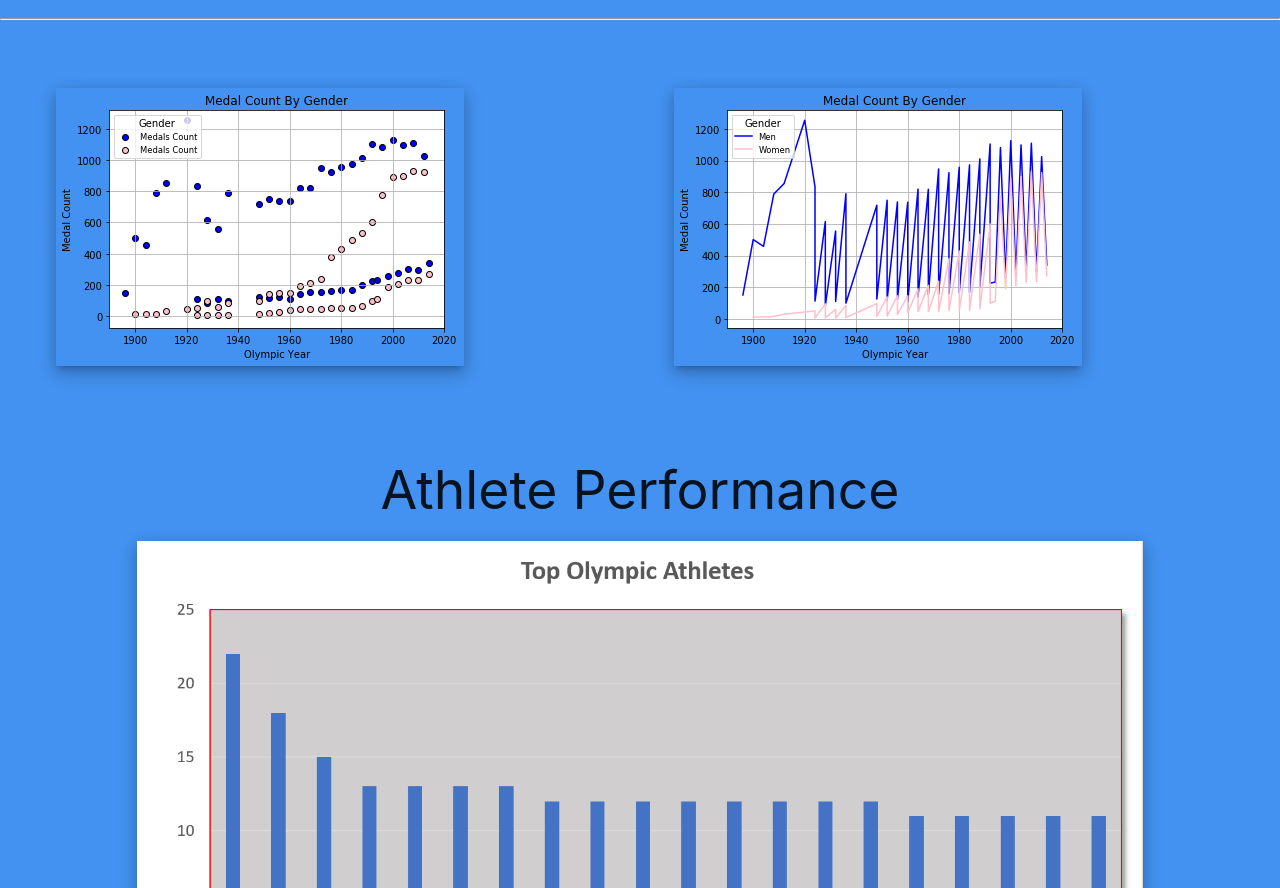
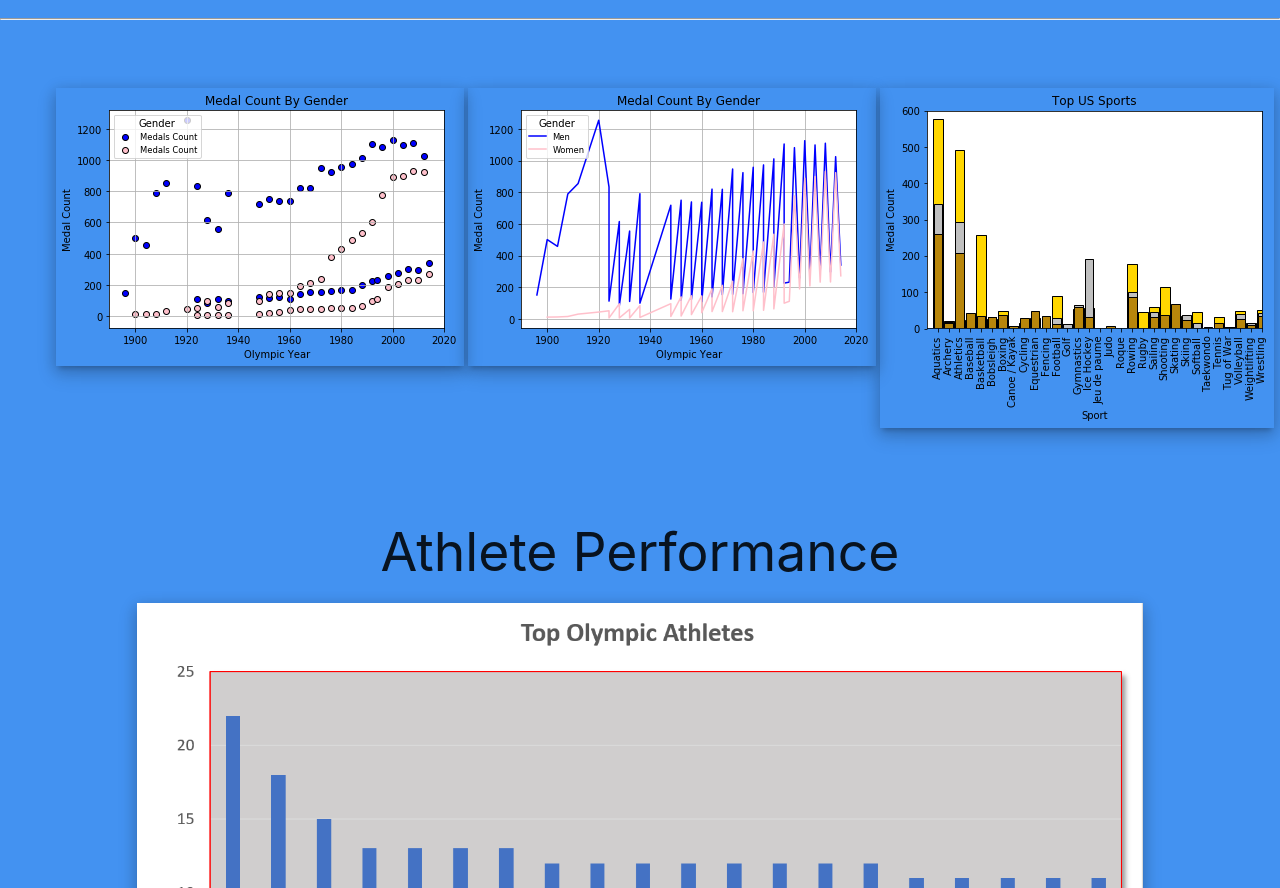
Before and after one commit to brittney-joyce/Olympic-Data-Analysis, a plain HTML site: page index.html in a window 1280 px wide. Shown: the part 4778-5666 px from the top of the page. Drawn offline with nearby package versions, Linux system fonts and the light colour scheme; a web font is replaced by a local one.

Commit message:
Added Brittney's last graph

```diff
--- a/index.html
+++ b/index.html
@@ -178,12 +178,16 @@
           <!-- Analysis Content -->
       </div>
       <div class="row center-align" id="graphrow" style="padding-top: 40px;">
-        <div class="col s6">
+        <div class="col s4">
           <img src="./assets/img/Graphs/Brittney/gender_analysis.png" alt="" class="materialboxed z-depth-3">
         </div>
 
-        <div class="col s6">
+        <div class="col s4">
           <img src="./assets/img/Graphs/Brittney/gender_linegraph.png" alt="" class="materialboxed z-depth-3">
+        </div>
+
+        <div class="col s4">
+          <img src="./assets/img/Graphs/Brittney/US_bests.png" alt="" class="materialboxed z-depth-3">
         </div>
       </div>
 
```
Also changed, not shown: assets/img/Graphs/Brittney/US_bests.png (added).
